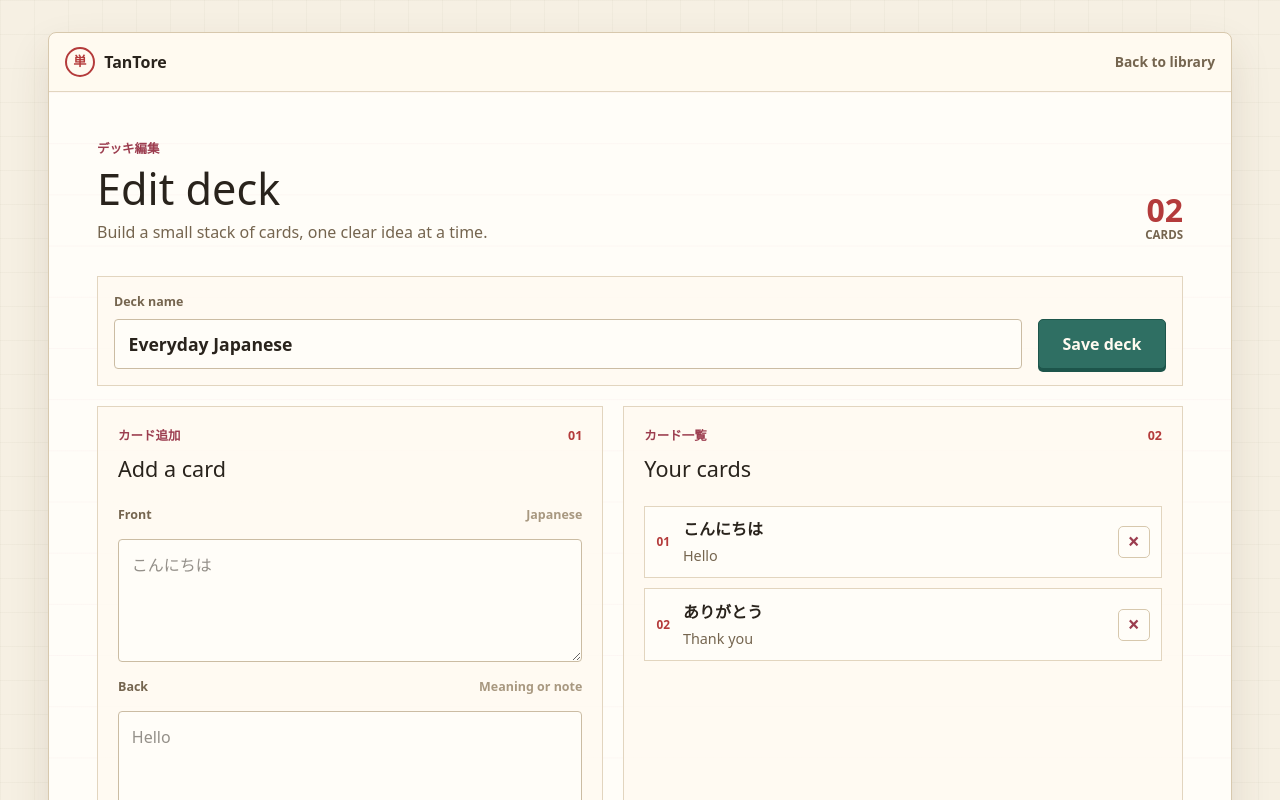
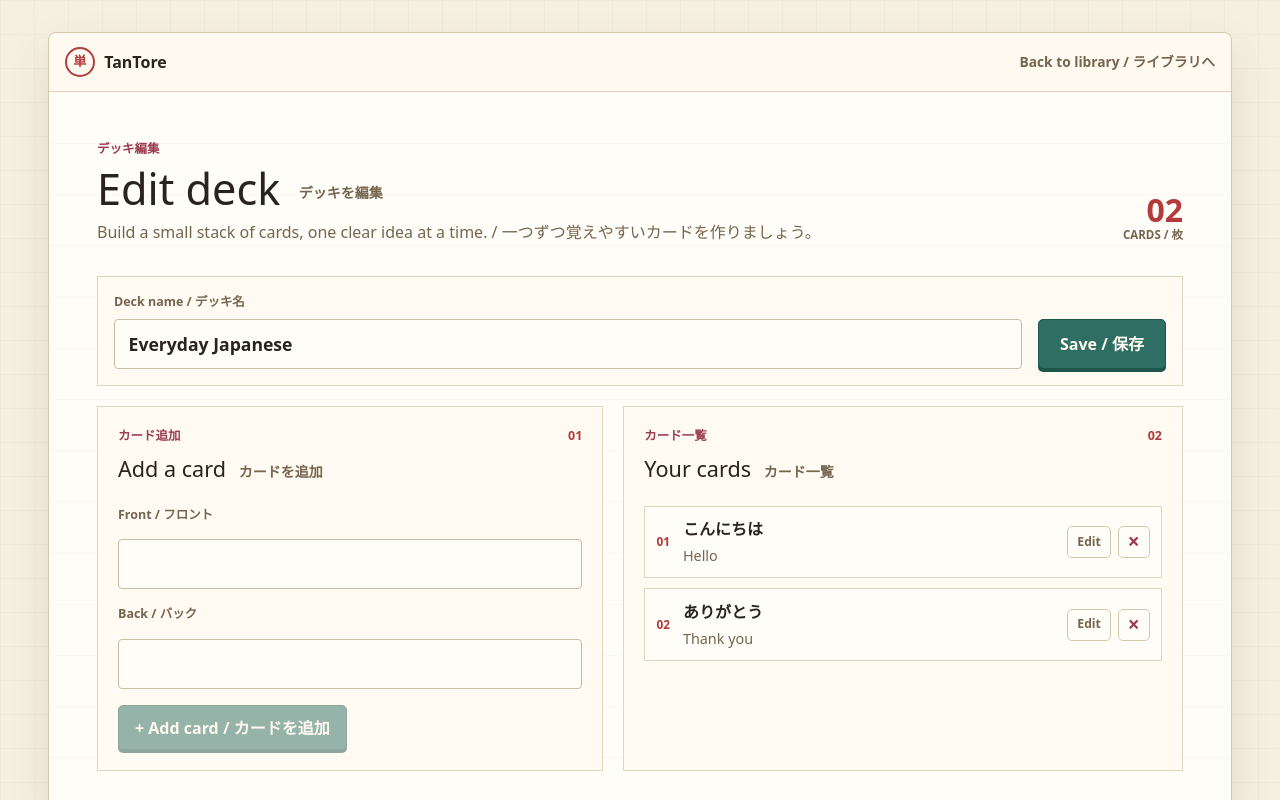
Before and after one commit to L-pixela/japanese-learning-quiz-game, a SvelteKit app: page /decks/1 in a window 1280 px wide. Shown: the top 800 px of the page. Built offline with nearby package versions, Linux system fonts and the light colour scheme.

Commit message:
Align deck and register pages with design system

```diff
--- a/src/lib/components/RegisterTextField.svelte
+++ b/src/lib/components/RegisterTextField.svelte
@@ -42,21 +42,21 @@
 	.text-field {
 		display: grid;
 		gap: 0.4rem;
-		color: #352d23;
+		color: var(--color-text);
 		font-size: 0.9rem;
-		font-weight: 850;
+		font-weight: var(--font-weight-bold);
 	}
 
 	input {
 		width: 100%;
 		box-sizing: border-box;
-		border: 1px solid #d8c7ad;
-		border-radius: 6px;
-		background: #fffaf0;
+		border: 1px solid var(--color-input-border);
+		border-radius: var(--radius-md);
+		background: var(--color-surface);
 		padding: 0.9rem 0.95rem;
-		color: #29231c;
+		color: var(--color-text);
 		font: inherit;
-		font-weight: 650;
+		font-weight: var(--font-weight-medium);
 		outline: none;
 		transition:
 			border-color 140ms ease,
@@ -65,23 +65,23 @@
 	}
 
 	input::placeholder {
-		color: #9a8a70;
-		font-weight: 600;
+		color: var(--color-disabled-text);
+		font-weight: var(--font-weight-medium);
 	}
 
 	input:focus {
-		border-color: #6e8f63;
-		background: #ffffff;
-		box-shadow: 0 0 0 3px rgba(110, 143, 99, 0.17);
+		border-color: var(--color-primary);
+		background: var(--color-surface-raised);
+		box-shadow: 0 0 0 3px color-mix(in srgb, var(--color-focus-ring) 17%, transparent);
 	}
 
 	input[aria-invalid='true'] {
-		border-color: #c43d3d;
-		box-shadow: 0 0 0 3px rgba(196, 61, 61, 0.12);
+		border-color: var(--color-error);
+		box-shadow: 0 0 0 3px color-mix(in srgb, var(--color-error) 12%, transparent);
 	}
 
 	.field-error {
-		color: #a43333;
+		color: var(--color-error);
 		font-size: 0.85rem;
 		font-weight: 800;
 		line-height: 1.45;
--- a/src/routes/decks/[id]/+page.svelte
+++ b/src/routes/decks/[id]/+page.svelte
@@ -16,6 +16,9 @@
 	let front = $state('')
 	let back = $state('')
 	let message = $state('')
+	let editingCardId = $state<number | null>(null)
+	let editingFront = $state('')
+	let editingBack = $state('')
 
 	const isNewDeck = $derived(page.params.id === 'new')
 	const canAddCard = $derived(front.trim().length > 0 && back.trim().length > 0)
@@ -38,6 +41,31 @@
 		cards = cards.filter((item) => item.id !== card.id)
 		message = 'Card removed from this preview.'
 	}
+
+	function startEditing(card: Card) {
+		editingCardId = card.id
+		editingFront = card.front
+		editingBack = card.back
+		message = ''
+	}
+
+	function cancelEditing() {
+		editingCardId = null
+		editingFront = ''
+		editingBack = ''
+	}
+
+	function saveCard(card: Card) {
+		if (!editingFront.trim() || !editingBack.trim()) return
+
+		cards = cards.map((item) =>
+			item.id === card.id
+				? { ...item, front: editingFront.trim(), back: editingBack.trim() }
+				: item,
+		)
+		cancelEditing()
+		message = 'Card updated for this preview.'
+	}
 </script>
 
 <svelte:head>
@@ -51,19 +79,25 @@
 				<span class="brand-seal">単</span>
 				<span>TanTore</span>
 			</a>
-			<a class="back-link" href={resolve('/', {})}>Back to library</a>
+			<a class="back-link" href={resolve('/', {})}>Back to library / ライブラリへ</a>
 		</header>
 
 		<div class="deck-content">
 			<header class="page-heading">
 				<div>
 					<p class="caption">デッキ編集</p>
-					<h1 id="deck-title">{isNewDeck ? 'Create a deck' : 'Edit deck'}</h1>
-					<p class="intro">Build a small stack of cards, one clear idea at a time.</p>
+					<h1 id="deck-title">
+						{isNewDeck ? 'Create a deck' : 'Edit deck'}
+						<span class="japanese-label">{isNewDeck ? 'デッキを作成' : 'デッキを編集'}</span>
+					</h1>
+					<p class="intro">
+						Build a small stack of cards, one clear idea at a time. /
+						一つずつ覚えやすいカードを作りましょう。
+					</p>
 				</div>
 				<div class="card-count" aria-label={`${cards.length} cards`}>
 					<strong>{String(cards.length).padStart(2, '0')}</strong>
-					<span>cards</span>
+					<span>cards / 枚</span>
 				</div>
 			</header>
 
@@ -74,10 +108,10 @@
 					saveDeck()
 				}}
 			>
-				<label for="deck-title-input">Deck name</label>
+				<label for="deck-title-input">Deck name / デッキ名</label>
 				<div class="title-row">
 					<input id="deck-title-input" bind:value={title} placeholder="e.g. Everyday Japanese" />
-					<button class="save-button" type="submit" disabled={!title.trim()}>Save deck</button>
+					<button class="save-button" type="submit" disabled={!title.trim()}>Save / 保存</button>
 				</div>
 			</form>
 
@@ -86,18 +120,20 @@
 					<div class="section-heading">
 						<div>
 							<p class="caption">カード追加</p>
-							<h2 id="add-card-title">Add a card</h2>
+							<h2 id="add-card-title">
+								Add a card <span class="japanese-label">カードを追加</span>
+							</h2>
 						</div>
 						<span class="step-mark">01</span>
 					</div>
 					<div class="field-grid">
-						<label for="front">Front <span>Japanese</span></label>
-						<textarea id="front" bind:value={front} rows="4" placeholder="こんにちは"></textarea>
-						<label for="back">Back <span>Meaning or note</span></label>
-						<textarea id="back" bind:value={back} rows="4" placeholder="Hello"></textarea>
+						<label for="front">Front / フロント</label>
+						<input type="text" id="front" bind:value={front} />
+						<label for="back">Back / バック</label>
+						<input type="text" id="back" bind:value={back} />
 					</div>
-					<button class="add-button" type="button" onclick={addCard} disabled={!canAddCard}
-						>＋ Add card</button
+					<button class="add-button" type="button" onclick={addCard} disabled={!canAddCard}>
+						+ Add card / カードを追加</button
 					>
 				</section>
 
@@ -105,7 +141,9 @@
 					<div class="section-heading">
 						<div>
 							<p class="caption">カード一覧</p>
-							<h2 id="card-list-title">Your cards</h2>
+							<h2 id="card-list-title">
+								Your cards <span class="japanese-label">カード一覧</span>
+							</h2>
 						</div>
 						<span class="step-mark">02</span>
 					</div>
@@ -119,7 +157,34 @@
 							{#each cards as card, index (card.id)}
 								<li>
 									<span class="index">{String(index + 1).padStart(2, '0')}</span>
-									<div class="card-copy"><strong>{card.front}</strong><span>{card.back}</span></div>
+									{#if editingCardId === card.id}
+										<div class="card-edit-fields">
+											<input aria-label="Card front" bind:value={editingFront} />
+											<input aria-label="Card back" bind:value={editingBack} />
+										</div>
+										<div class="card-actions">
+											<button
+												class="edit-save-button"
+												type="button"
+												disabled={!editingFront.trim() || !editingBack.trim()}
+												onclick={() => saveCard(card)}>Save</button
+											>
+											<button class="cancel-button" type="button" onclick={cancelEditing}
+												>Cancel</button
+											>
+										</div>
+									{:else}
+										<div class="card-copy">
+											<strong>{card.front}</strong><span>{card.back}</span>
+										</div>
+										<div class="card-actions">
+											<button
+												class="edit-button"
+												type="button"
+												aria-label={`Edit ${card.front}`}
+												title="Edit card"
+												onclick={() => startEditing(card)}>Edit</button
+											>
 											<button
 												class="delete-button"
 												type="button"
@@ -127,6 +192,8 @@
 												title="Delete card"
 												onclick={() => deleteCard(card)}>×</button
 											>
+										</div>
+									{/if}
 								</li>
 							{/each}
 						</ul>
@@ -139,21 +206,6 @@
 </main>
 
 <style>
-	:global(body) {
-		margin: 0;
-		background:
-			linear-gradient(90deg, rgba(91, 74, 48, 0.035) 1px, transparent 1px),
-			linear-gradient(rgba(91, 74, 48, 0.035) 1px, transparent 1px), #f6f0e3;
-		background-size: 34px 34px;
-		color: #29231c;
-		font-family:
-			ui-sans-serif,
-			system-ui,
-			-apple-system,
-			BlinkMacSystemFont,
-			'Segoe UI',
-			sans-serif;
-	}
 	.deck-page {
 		min-height: 100vh;
 		padding: clamp(0.85rem, 3vw, 2rem);
@@ -162,51 +214,24 @@
 		width: min(100%, 74rem);
 		margin: 0 auto;
 		overflow: hidden;
-		border: 1px solid #d7c8ad;
-		border-radius: 8px;
-		background: #fffaf0;
-		box-shadow: 0 18px 42px rgba(68, 47, 25, 0.12);
-	}
-	.site-header {
-		display: flex;
-		justify-content: space-between;
-		align-items: center;
-		gap: 1rem;
-		padding: 0.9rem 1rem;
-		border-bottom: 1px solid #e2d5bf;
-	}
-	.brand-mark {
-		display: inline-flex;
-		align-items: center;
-		gap: 0.6rem;
-		color: inherit;
-		font-weight: 900;
-		text-decoration: none;
-	}
-	.brand-seal {
-		display: grid;
-		place-items: center;
-		width: 1.85rem;
-		height: 1.85rem;
-		border: 2px solid #b43b3b;
-		border-radius: 999px;
-		color: #b43b3b;
-		background: #fffaf0;
-		font-size: 0.82rem;
-		font-weight: 900;
+		border: 1px solid var(--color-border);
+		border-radius: var(--radius-lg);
+		background: var(--color-surface);
+		box-shadow: var(--shadow-lg);
 	}
 	.back-link {
-		color: #75654f;
+		color: var(--color-text-secondary);
 		font-size: 0.86rem;
 		font-weight: 800;
 		text-decoration: none;
 	}
 	.back-link:hover {
-		color: #9c3d4f;
+		color: var(--color-accent);
 	}
 	.deck-content {
 		padding: clamp(1.3rem, 4vw, 3rem);
-		background: linear-gradient(rgba(198, 75, 107, 0.035) 1px, transparent 1px), #fffdf8;
+		background:
+			linear-gradient(var(--color-paper-line) 1px, transparent 1px), var(--color-surface-raised);
 		background-size: 100% 3.2rem;
 	}
 	.page-heading,
@@ -223,7 +248,7 @@
 	}
 	.caption {
 		margin: 0 0 0.45rem;
-		color: #9c3d4f;
+		color: var(--color-accent);
 		font-size: 0.78rem;
 		font-weight: 900;
 	}
@@ -243,15 +268,15 @@
 	}
 	.intro {
 		margin: 0;
-		color: #75654f;
+		color: var(--color-text-secondary);
 	}
 	.card-count {
 		display: grid;
 		justify-items: end;
-		color: #75654f;
+		color: var(--color-text-secondary);
 	}
 	.card-count strong {
-		color: #b43b3b;
+		color: var(--color-accent-strong);
 		font-size: 2rem;
 		line-height: 1;
 	}
@@ -263,8 +288,8 @@
 	.deck-form,
 	.card-composer,
 	.card-list {
-		border: 1px solid #e2d5bf;
-		background: rgba(255, 250, 240, 0.75);
+		border: 1px solid var(--color-border-subtle);
+		background: color-mix(in srgb, var(--color-surface) 75%, transparent);
 	}
 	.deck-form {
 		padding: 1rem;
@@ -275,25 +300,20 @@
 		justify-content: space-between;
 		gap: 1rem;
 		margin-bottom: 0.45rem;
-		color: #75654f;
+		color: var(--color-text-secondary);
 		font-size: 0.78rem;
 		font-weight: 900;
-	}
-	label span {
-		color: #a89880;
-		font-weight: 700;
 	}
 	.title-row {
 		align-items: stretch;
 	}
-	input,
-	textarea {
+	input {
 		width: 100%;
 		box-sizing: border-box;
-		border: 1px solid #cbbca3;
-		border-radius: 4px;
-		background: #fffdf8;
-		color: #29231c;
+		border: 1px solid var(--color-input-border);
+		border-radius: var(--radius-sm);
+		background: var(--color-surface-raised);
+		color: var(--color-text);
 		font: inherit;
 		outline: none;
 	}
@@ -303,15 +323,9 @@
 		font-size: 1.1rem;
 		font-weight: 800;
 	}
-	textarea {
-		min-height: 7rem;
-		padding: 0.8rem;
-		resize: vertical;
-	}
-	input:focus,
-	textarea:focus {
-		border-color: #2f6f63;
-		box-shadow: 0 0 0 3px rgba(47, 111, 99, 0.12);
+	input:focus {
+		border-color: var(--color-primary);
+		box-shadow: 0 0 0 3px color-mix(in srgb, var(--color-focus-ring) 12%, transparent);
 	}
 	button {
 		border-radius: 5px;
@@ -325,10 +339,10 @@
 	}
 	.save-button,
 	.add-button {
-		border: 1px solid #1d554b;
-		background: #2f6f63;
-		color: #fffaf0;
-		box-shadow: 0 3px 0 #1d554b;
+		border: 1px solid var(--color-primary-active);
+		background: var(--color-primary);
+		color: var(--color-surface);
+		box-shadow: 0 3px 0 var(--color-primary-active);
 	}
 	.save-button {
 		min-width: 8rem;
@@ -340,7 +354,7 @@
 	}
 	.save-button:hover:not(:disabled),
 	.add-button:hover:not(:disabled) {
-		background: #285f55;
+		background: var(--color-primary-hover);
 	}
 	.editor-grid {
 		display: grid;
@@ -356,7 +370,7 @@
 		margin-bottom: 1.25rem;
 	}
 	.step-mark {
-		color: #b43b3b;
+		color: var(--color-accent-strong);
 		font-size: 0.78rem;
 		font-weight: 900;
 	}
@@ -381,11 +395,11 @@
 		gap: 0.8rem;
 		min-height: 4.2rem;
 		padding: 0.65rem 0.7rem;
-		border: 1px solid #e2d5bf;
-		background: #fffdf8;
+		border: 1px solid var(--color-border-subtle);
+		background: var(--color-surface-raised);
 	}
 	.index {
-		color: #b43b3b;
+		color: var(--color-accent-strong);
 		font-size: 0.74rem;
 		font-weight: 900;
 	}
@@ -402,15 +416,52 @@
 		white-space: nowrap;
 	}
 	.card-copy span {
-		color: #75654f;
+		color: var(--color-text-secondary);
 		font-size: 0.9rem;
+	}
+	.card-actions {
+		display: flex;
+		flex-shrink: 0;
+		align-items: center;
+		gap: 0.4rem;
+	}
+	.card-edit-fields {
+		display: grid;
+		flex: 1;
+		gap: 0.4rem;
+		min-width: 0;
+	}
+	.card-edit-fields input {
+		min-height: 2.25rem;
+		padding: 0.45rem 0.6rem;
+		font-size: 0.9rem;
+		font-weight: 700;
+	}
+	.edit-button,
+	.edit-save-button,
+	.cancel-button {
+		min-height: 2rem;
+		padding: 0 0.6rem;
+		border: 1px solid var(--color-border);
+		background: transparent;
+		color: var(--color-text-secondary);
+		font-size: 0.76rem;
+	}
+	.edit-button:hover,
+	.edit-save-button:hover:not(:disabled) {
+		border-color: var(--color-primary);
+		color: var(--color-primary);
+	}
+	.cancel-button:hover {
+		background: #f8e8e2;
+		color: var(--color-accent);
 	}
 	.delete-button {
 		width: 2rem;
 		height: 2rem;
-		border: 1px solid #d7c8ad;
+		border: 1px solid var(--color-border);
 		background: transparent;
-		color: #9c3d4f;
+		color: var(--color-accent);
 		font-size: 1.3rem;
 		line-height: 1;
 	}
@@ -421,12 +472,12 @@
 		display: grid;
 		place-items: center;
 		min-height: 14rem;
-		border: 1px dashed #cbbca3;
-		color: #75654f;
+		border: 1px dashed var(--color-input-border);
+		color: var(--color-text-secondary);
 		text-align: center;
 	}
 	.empty-state span {
-		color: #b43b3b;
+		color: var(--color-accent-strong);
 		font-size: 2rem;
 	}
 	.empty-state p {
@@ -435,7 +486,7 @@
 	}
 	.status {
 		margin: 1rem 0 0;
-		color: #2f6f63;
+		color: var(--color-primary);
 		font-size: 0.88rem;
 		font-weight: 800;
 	}
@@ -453,6 +504,12 @@
 		}
 		.editor-grid {
 			grid-template-columns: 1fr;
+		}
+		.card-list li {
+			align-items: flex-start;
+		}
+		.card-actions {
+			align-self: center;
 		}
 	}
 	@media (max-width: 420px) {
--- a/src/routes/demo/design-system/+page.svelte
+++ b/src/routes/demo/design-system/+page.svelte
@@ -257,12 +257,6 @@
 		color: var(--color-text-secondary);
 	}
 
-	.section-description {
-		margin-top: calc(var(--spacing-sm) * -1);
-		margin-bottom: var(--spacing-lg);
-		color: var(--color-text-secondary);
-	}
-
 	/* Global Colors */
 
 	.color-grid {
--- a/src/routes/register/+page.svelte
+++ b/src/routes/register/+page.svelte
@@ -49,7 +49,7 @@
 				<span class="brand-seal">単</span>
 				<span>TanTore</span>
 			</a>
-			<p>単語トレーニング</p>
+			<p>単語トレーニング / Word training</p>
 		</header>
 
 		<div class="register-layout">
@@ -60,13 +60,13 @@
 			<form class="register-form" onsubmit={handleSubmit} novalidate>
 				<div class="form-title">
 					<p class="caption">登録</p>
-					<h2>New profile</h2>
+					<h2>New profile <span class="japanese-label">新しいプロフィール</span></h2>
 				</div>
 
 				<RegisterTextField
 					id="username"
 					bind:value={username}
-					label="Username"
+					label="Username / ユーザー名"
 					name="username"
 					autocomplete="username"
 					error={usernameError}
@@ -75,7 +75,7 @@
 				<RegisterTextField
 					id="password"
 					bind:value={password}
-					label="Password"
+					label="Password / パスワード"
 					name="password"
 					type="password"
 					autocomplete="new-password"
@@ -85,38 +85,26 @@
 				<RegisterTextField
 					id="confirm-password"
 					bind:value={confirmPassword}
-					label="Confirm password"
+					label="Confirm password / パスワード確認"
 					name="confirm-password"
 					type="password"
 					autocomplete="new-password"
 					error={confirmPasswordError}
 				/>
 
-				<button type="submit">Create Account</button>
+				<button type="submit">Create Account / アカウントを作成</button>
 
-				<p class="login-link">Already practicing? <a href={resolve('/login', {})}>Log in</a></p>
+				<p class="login-link">
+					Already practicing? / もう練習中ですか？ <a href={resolve('/login', {})}
+						>Log in / ログイン</a
+					>
+				</p>
 			</form>
 		</div>
 	</section>
 </main>
 
 <style>
-	:global(body) {
-		margin: 0;
-		background:
-			linear-gradient(90deg, rgba(91, 74, 48, 0.035) 1px, transparent 1px),
-			linear-gradient(rgba(91, 74, 48, 0.035) 1px, transparent 1px), #f6f0e3;
-		background-size: 34px 34px;
-		color: #29231c;
-		font-family:
-			ui-sans-serif,
-			system-ui,
-			-apple-system,
-			BlinkMacSystemFont,
-			'Segoe UI',
-			sans-serif;
-	}
-
 	.register-page {
 		min-height: 100vh;
 		display: grid;
@@ -126,46 +114,15 @@
 
 	.register-shell {
 		width: min(100%, 58rem);
-		border: 1px solid #d7c8ad;
-		border-radius: 8px;
-		background: #fffaf0;
-		box-shadow: 0 18px 42px rgba(68, 47, 25, 0.12);
-	}
-
-	.site-header {
-		display: flex;
-		align-items: center;
-		justify-content: space-between;
-		gap: 1rem;
-		border-bottom: 1px solid #e2d5bf;
-		padding: 0.9rem 1rem;
-	}
-
-	.brand-mark {
-		display: inline-flex;
-		align-items: center;
-		gap: 0.6rem;
-		color: inherit;
-		font-weight: 900;
-		text-decoration: none;
-	}
-
-	.brand-seal {
-		display: grid;
-		place-items: center;
-		width: 1.85rem;
-		height: 1.85rem;
-		border: 2px solid #b43b3b;
-		border-radius: 999px;
-		color: #b43b3b;
-		background: #fffaf0;
-		font-size: 0.82rem;
-		font-weight: 900;
+		border: 1px solid var(--color-border);
+		border-radius: var(--radius-lg);
+		background: var(--color-surface);
+		box-shadow: var(--shadow-lg);
 	}
 
 	.site-header p {
 		margin: 0;
-		color: #75654f;
+		color: var(--color-text-secondary);
 		font-size: 0.86rem;
 		font-weight: 800;
 	}
@@ -181,7 +138,7 @@
 		display: flex;
 		flex-direction: column;
 		gap: 1.35rem;
-		border-right: 1px solid #e2d5bf;
+		border-right: 1px solid var(--color-border-subtle);
 		padding: 2rem;
 		background:
 			linear-gradient(135deg, rgba(198, 75, 107, 0.06), transparent 42%),
@@ -192,7 +149,7 @@
 				transparent 1px,
 				transparent 11px
 			),
-			#fbf7ec;
+			var(--rank-badge-background);
 	}
 
 	.register-form {
@@ -201,7 +158,8 @@
 		justify-content: center;
 		gap: 1rem;
 		padding: clamp(1.5rem, 4vw, 3rem);
-		background: linear-gradient(rgba(198, 75, 107, 0.04) 1px, transparent 1px), #fffdf8;
+		background:
+			linear-gradient(var(--color-paper-line) 1px, transparent 1px), var(--color-surface-raised);
 		background-size: 100% 3.2rem;
 	}
 
@@ -211,7 +169,7 @@
 
 	.caption {
 		margin: 0 0 0.45rem;
-		color: #9c3d4f;
+		color: var(--color-accent);
 		font-size: 0.78rem;
 		font-weight: 900;
 	}
@@ -230,14 +188,14 @@
 
 	button {
 		min-height: 3.1rem;
-		border: 1px solid #1d554b;
+		border: 1px solid var(--color-primary-active);
 		border-radius: 6px;
-		background: #2f6f63;
-		color: #fffaf0;
+		background: var(--color-primary);
+		color: var(--color-surface);
 		font: inherit;
 		font-weight: 900;
 		cursor: pointer;
-		box-shadow: 0 4px 0 #1d554b;
+		box-shadow: 0 4px 0 var(--color-primary-active);
 		transition:
 			transform 120ms ease,
 			box-shadow 120ms ease,
@@ -245,25 +203,25 @@
 	}
 
 	button:hover {
-		background: #285f55;
+		background: var(--color-primary-hover);
 		transform: translateY(1px);
-		box-shadow: 0 3px 0 #1d554b;
+		box-shadow: 0 3px 0 var(--color-primary-active);
 	}
 
 	button:active {
 		transform: translateY(4px);
-		box-shadow: 0 0 0 #1d554b;
+		box-shadow: 0 0 0 var(--color-primary-active);
 	}
 
 	.login-link {
 		margin: 0;
-		color: #75654f;
+		color: var(--color-text-secondary);
 		font-weight: 750;
 		text-align: center;
 	}
 
 	.login-link a {
-		color: #9c3d4f;
+		color: var(--color-accent);
 		font-weight: 900;
 		text-decoration: none;
 	}
@@ -284,7 +242,7 @@
 
 		.rank-panel {
 			border-right: 0;
-			border-bottom: 1px solid #e2d5bf;
+			border-bottom: 1px solid var(--color-border-subtle);
 			padding: 1.35rem;
 		}
 	}
```
Also changed, not shown: src/lib/styles/design-system.css. Lines whose indentation alone changed are shown as unchanged.
